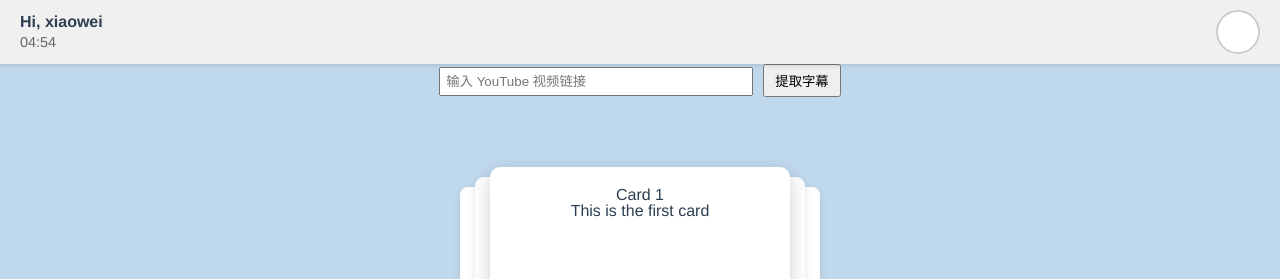
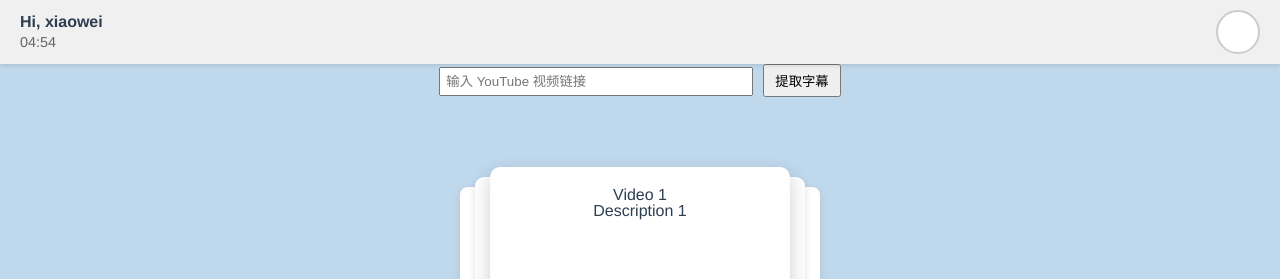
Before and after one commit to ButcherV/youtube-subtitle-player, a Vue app: page /video in a window 1280 px wide. Shown: the top 279 px of the page. Built offline with nearby package versions, Linux system fonts and the light colour scheme.

Commit message:
CarouselCard extract script

```diff
--- a/src/components/CarouselCard.vue
+++ b/src/components/CarouselCard.vue
@@ -12,6 +12,7 @@
         class="carousel-item"
         :class="{ active: index === currentIndex }"
         :style="getItemStyle(index)"
+        @click="$emit('cardClick', item.videoUrl)"
       >
         <div class="card">
           <h3>{{ item.title }}</h3>
@@ -33,6 +34,7 @@ export default {
       required: true,
     },
   },
+  emits: ['cardClick'],
   setup(props) {
     const currentIndex = ref(0);
     const container = ref(null);
--- a/src/views/VideoView.vue
+++ b/src/views/VideoView.vue
@@ -3,10 +3,9 @@
     <input
       v-model="videoUrl"
       placeholder="输入 YouTube 视频链接"
-      @keyup.enter="extractSubtitles"
     />
     <button @click="extractSubtitles">提取字幕</button>
-    <CarouselCard :items="carouselItems" />
+    <CarouselCard :items="carouselItems" @cardClick="handleCardClick"/>
     <VideoPlayer
       v-if="subtitles.length"
       :videoUrl="videoUrl"
@@ -41,12 +40,13 @@ export default {
     const meta = ref({});
     const currentVideoId = ref("");
 
-    const carouselItems = [
-      { title: 'Card 1', description: 'This is the first card' },
-      { title: 'Card 2', description: 'This is the second card' },
-      { title: 'Card 3', description: 'This is the 3 card' },
-      { title: 'Card 4', description: 'This is the 4 card' },
-      { title: 'Card 5', description: 'This is the 5 card' },
+    const carouselItems = ref([
+      { title: 'Video 1', description: 'Description 1', videoUrl: 'https://www.youtube.com/watch?v=Jd10x8LiuBc' },
+      { title: 'Video 2', description: 'Description 2', videoUrl: 'https://www.youtube.com/watch?v=Jd10x8LiuBc' },
+      { title: 'Video 3', description: 'Description 3', videoUrl: 'https://www.youtube.com/watch?v=Jd10x8LiuBc' },
+      { title: 'Video 4', description: 'Description 4', videoUrl: 'https://www.youtube.com/watch?v=Jd10x8LiuBc' },
+      { title: 'Video 5', description: 'Description 5', videoUrl: 'https://www.youtube.com/watch?v=Jd10x8LiuBc' },
+    ]);
       // { title: 'Card 6', description: 'This is the 6 card' },
       // { title: 'Card 7', description: 'This is the 7 card' },
       // { title: 'Card 8', description: 'This is the 8 card' },
@@ -55,16 +55,22 @@ export default {
       // { title: 'Card 11', description: 'This is the 11 card' },
       // { title: 'Card 12', description: 'This is the 12 card' },
       // { title: 'Card 13', description: 'This is the 13 card' },
-    ];
+    // ];
 
-    const extractSubtitles = async () => {
-      if (!videoUrl.value) {
-        alert("请输入 YouTube 视频链接");
+    const handleCardClick = (url) => {
+      videoUrl.value = url;
+      extractSubtitles(url);
+    };
+
+    const extractSubtitles = async (url) => {
+      const targetUrl = url || videoUrl.value;
+      if (!targetUrl) {
+        alert("请输入 YouTube 视频链接或选择一个预设视频");
         return;
       }
 
-      const videoId = extractVideoId(videoUrl.value);
-      currentVideoId.value = extractVideoId(videoUrl.value);
+      const videoId = extractVideoId(targetUrl);
+      currentVideoId.value = videoId;
 
       if (!videoId) {
         alert("无效的 YouTube 链接");
@@ -149,7 +155,8 @@ export default {
       extractSubtitles,
       handleTimeUpdate,
       currentVideoId,
-      carouselItems
+      carouselItems,
+      handleCardClick
     };
   },
 };
```
